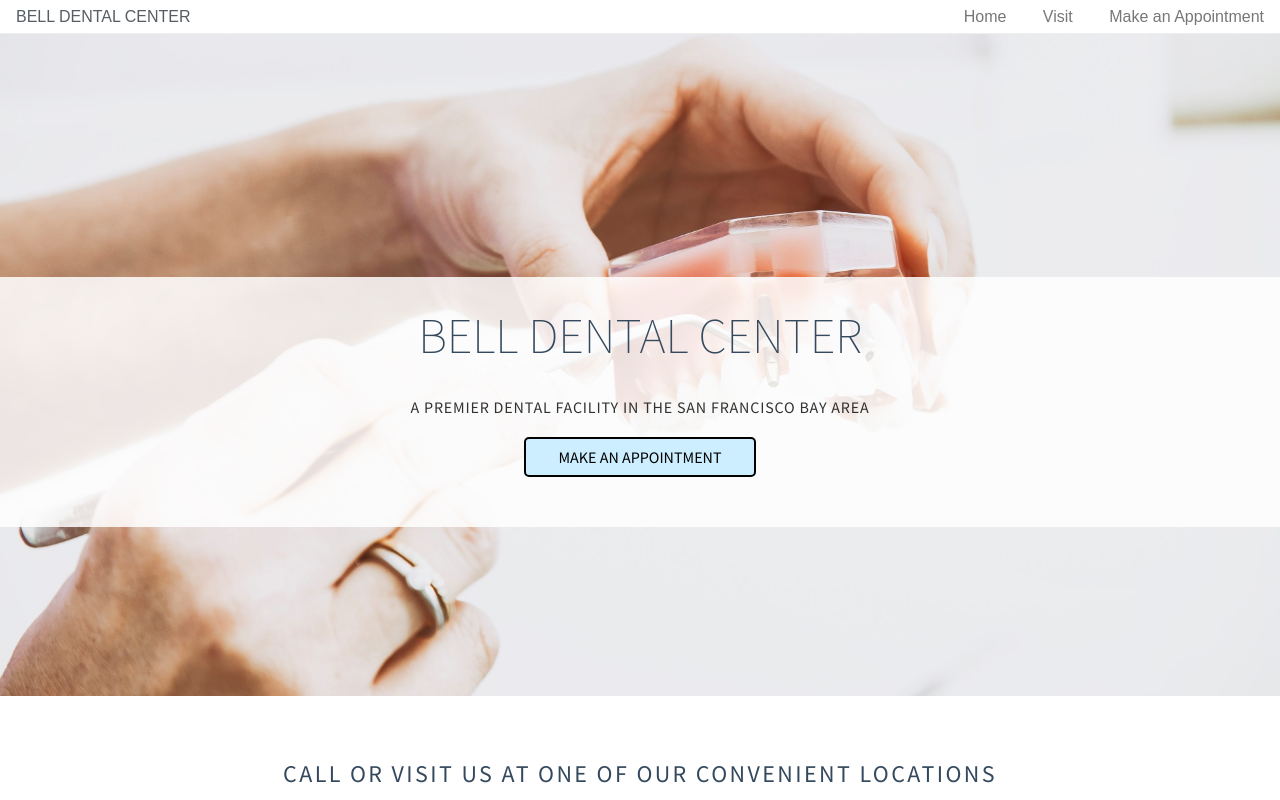
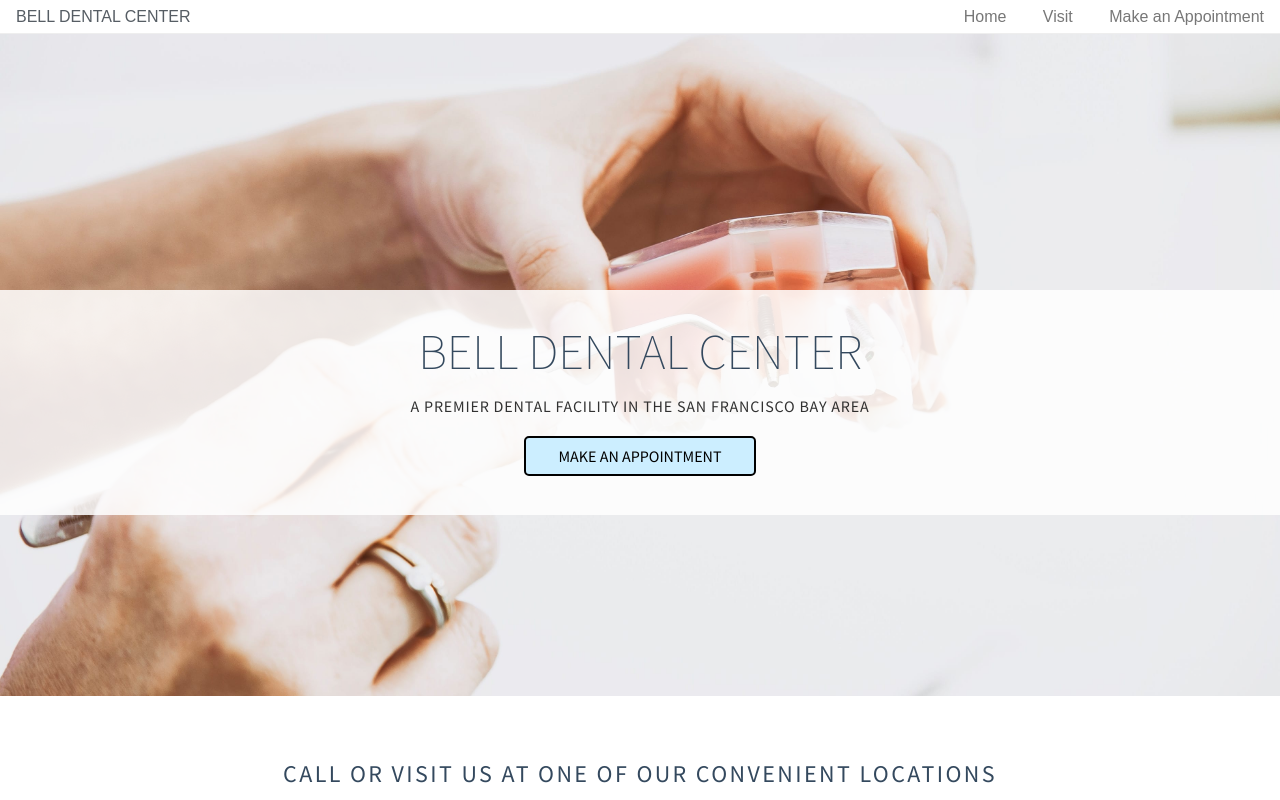
Before and after one commit to currymich/bellvision, a website: page public/index.html in a window 1280 px wide. Shown: the top 800 px of the page. Drawn offline with Linux system fonts and the light colour scheme.

Commit message:
Modifying header styles

```diff
--- a/public/css/pure.css
+++ b/public/css/pure.css
@@ -145,7 +145,7 @@ dfn {
 
 h1 {
   font-size: 2em;
-  margin: 0.67em 0;
+  margin: 0.75em 0 0.25em 0;
 }
 
 /**
--- a/public/css/style.css
+++ b/public/css/style.css
@@ -174,10 +174,15 @@ a.pure-button-primary {
     position: fixed !important;
 }
 
+.text-wrapper {
+  width: 300px;
+  margin: 0 auto;
+}
+
 .splash {
     /* absolute center .splash within .splash-wrapper */
     width: 100%;
-    height: 250px;
+    height: 225px;
     background: rgba(255, 255, 255, 0.85);
     color: black;
     margin: auto;
@@ -189,7 +194,7 @@ a.pure-button-primary {
 
 /* This is the main heading that appears on the blue section */
 .splash-head {
-    font-size: 50px;
+    font-size: 30px;
     padding: 0 1.6em;
     font-weight: 100;
     border-radius: 5px;
@@ -469,6 +474,14 @@ textarea {
   #locations > div {
       width: calc(100% * (1/4));
   }
+
+  .text-wrapper {
+    width: 100%;
+  }
+
+  .splash-head {
+      font-size: 50px;
+  }
 }
 
 /*
--- a/public/index.html
+++ b/public/index.html
@@ -52,6 +52,7 @@
 
 <div class="splash-wrapper">
     <div class="splash">
+      <div class="text-wrapper">
         <h1 class="splash-head">Bell Dental Center</h1>
         <p class="splash-subhead">
             A premier dental facility in the San Francisco Bay Area
@@ -59,6 +60,7 @@
         <p>
             <a href="#apply" class="pure-button">Make an Appointment</a>
         </p>
+      </div>
     </div>
 </div>
 
```
